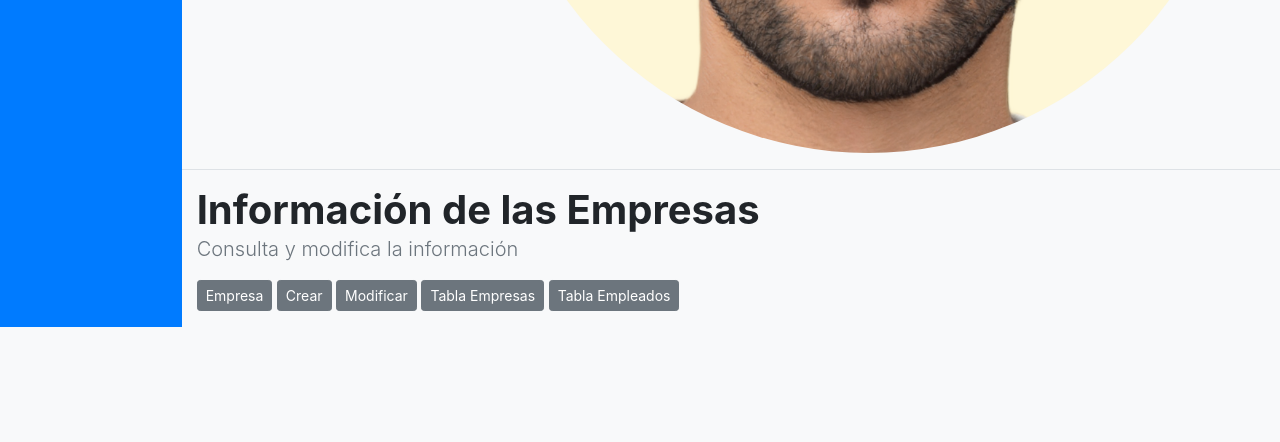
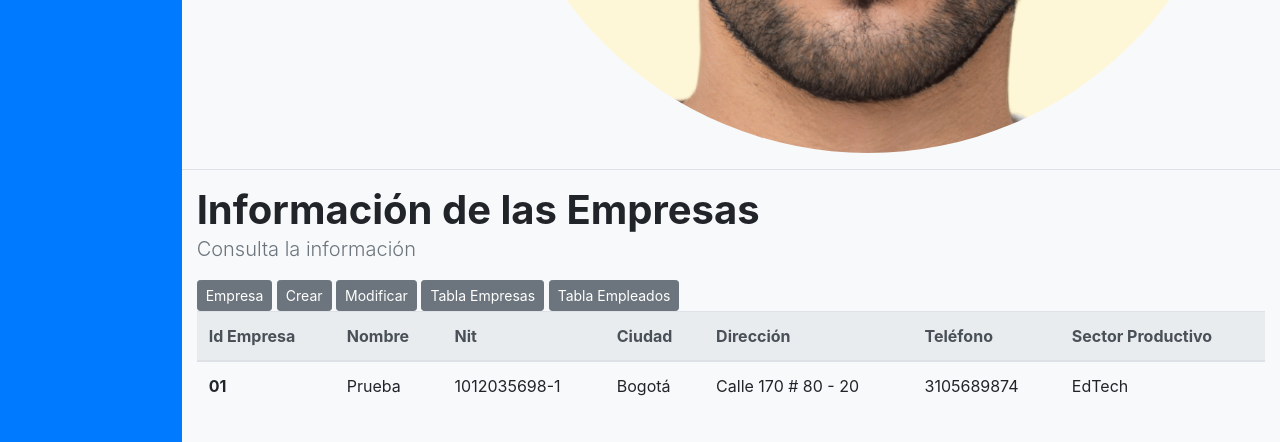
Before and after one commit to carlos9211/Transacciones_Comerciales_Gp25, a Django app: template ProyectoCiclo3/pciclo3/appciclo/templates/empresas.html in a window 1280 px wide; the page is wider, and only the part inside the window is pictured. Shown: the part 609-1051 px from the top of that part. Before the commit the page ends 936 px from the top of that part, so only its background shows below. Run offline with Django 4.2, Linux system fonts and the light colour scheme; the template is opened without the code that fills it, so the values that code supplies are empty; some libraries are stand-ins or nearby versions; some web fonts are replaced.

Commit message:
Update empresas.html

```diff
--- a/ProyectoCiclo3/pciclo3/appciclo/templates/empresas.html
+++ b/ProyectoCiclo3/pciclo3/appciclo/templates/empresas.html
@@ -89,10 +89,11 @@
 
             <section class="bg-light py-3">
                 <div class="container">
+
                     <div class="row">
                         <div class="col-lg-9 col-md-8">
                             <h1 class="font-weight-bold mb-0">Información de las Empresas</h1>
-                            <p class="lead text-muted">Consulta y modifica la información</p>
+                            <p class="lead text-muted">Consulta la información</p>
                         </div>
                     </div>
                     <a href="empresasPropia.html" class="btn btn-secondary btn-sm">Empresa</a>
@@ -100,9 +101,38 @@
                     <a href="empresasModi.html" class="btn btn-secondary btn-sm">Modificar</a>
                     <a href="empresasBaseEmpresa.html" class="btn btn-secondary btn-sm">Tabla Empresas</a>
                     <a href="empresaBaseEmpleados.html" class="btn btn-secondary btn-sm">Tabla Empleados</a>
+
+                    <table class="table">
+                        <thead class="thead-light">
+                        <tr>
+                            <th scope="col">Id Empresa</th>
+                            <th scope="col">Nombre</th>
+                            <th scope="col">Nit</th>
+                            <th scope="col">Ciudad</th>
+                            <th scope="col">Dirección</th>
+                            <th scope="col">Teléfono</th>
+                            <th scope="col">Sector Productivo</th>
+                        </tr>
+                        </thead>
+                        <tbody>
+                        <tr>
+                            <th scope="row">01</th>
+                            <td>Prueba</td>
+                            <td>1012035698-1</td>
+                            <td>Bogotá</td>
+                            <td>Calle 170 # 80 - 20</td>
+                            <td>3105689874</td>
+                            <td>EdTech</td>
+                        </tr>
+                        </tbody>
+                    </table>
                 </div>
+
             </section>
+
         </div>
+
+
 
     </div>
 </div>
```
